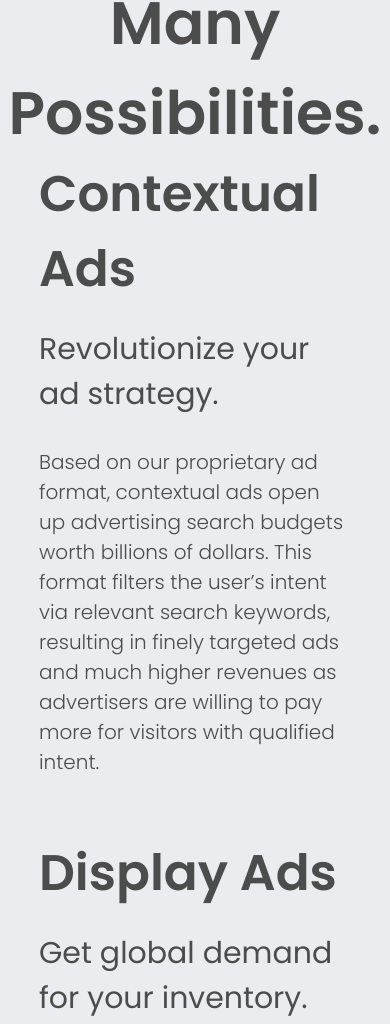
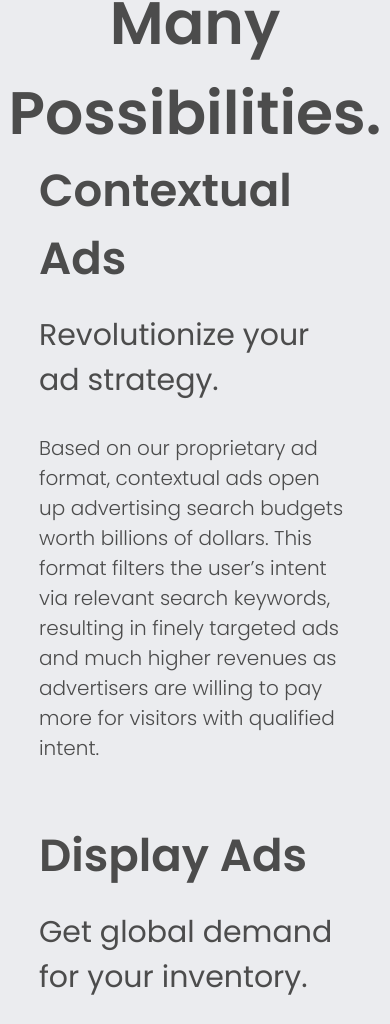
Before and after one commit to pratishpk/Media.net, a plain HTML site: page index.html in a window 390 px wide. Shown: the part 4209-5233 px from the top of the page. Drawn offline with nearby package versions, Linux system fonts and the light colour scheme.

Commit message:
Update style.css

```diff
--- a/style.css
+++ b/style.css
@@ -395,6 +395,8 @@ height: 90px;
     .third-con-txt{
         max-width: 100%;
     }
+    .third-con-txt h1{
+        font-size: 45px;
 }
 
 /* -----------------------Section 4 Style ----------------------- */
```
